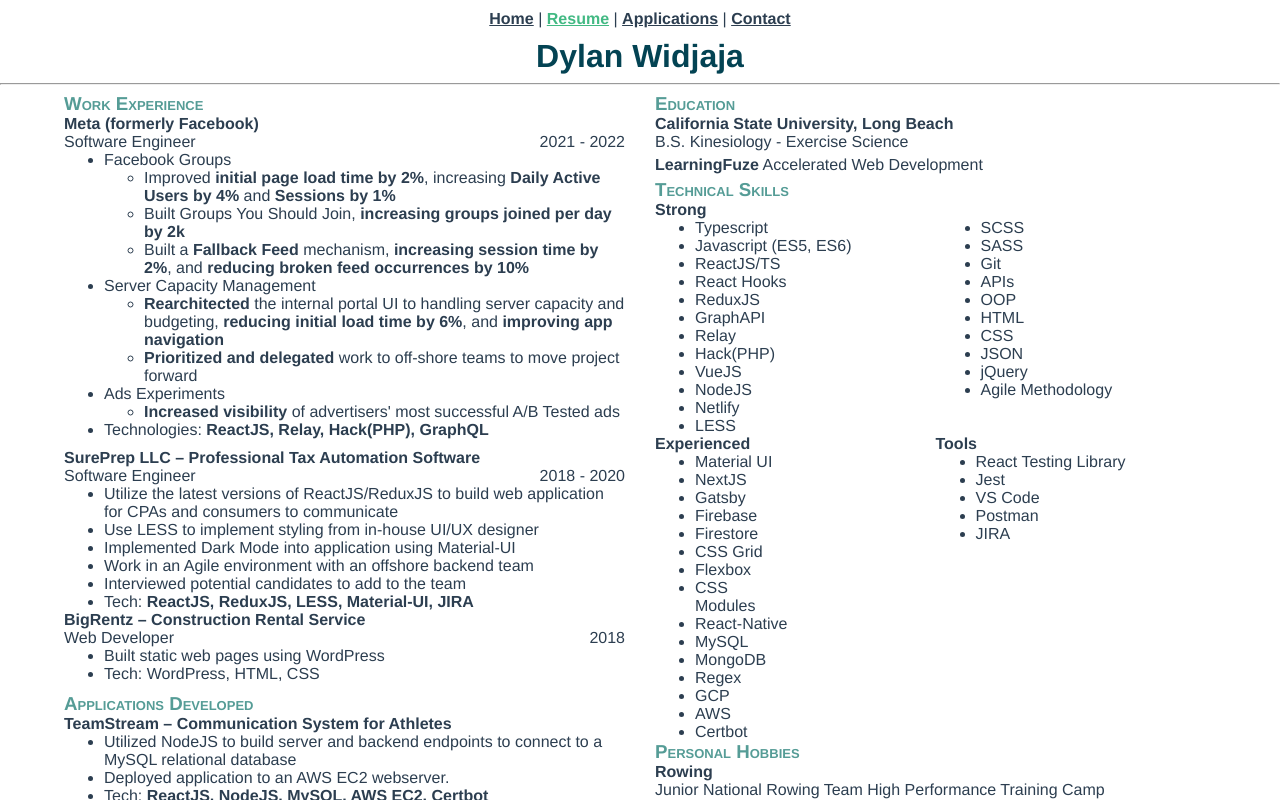
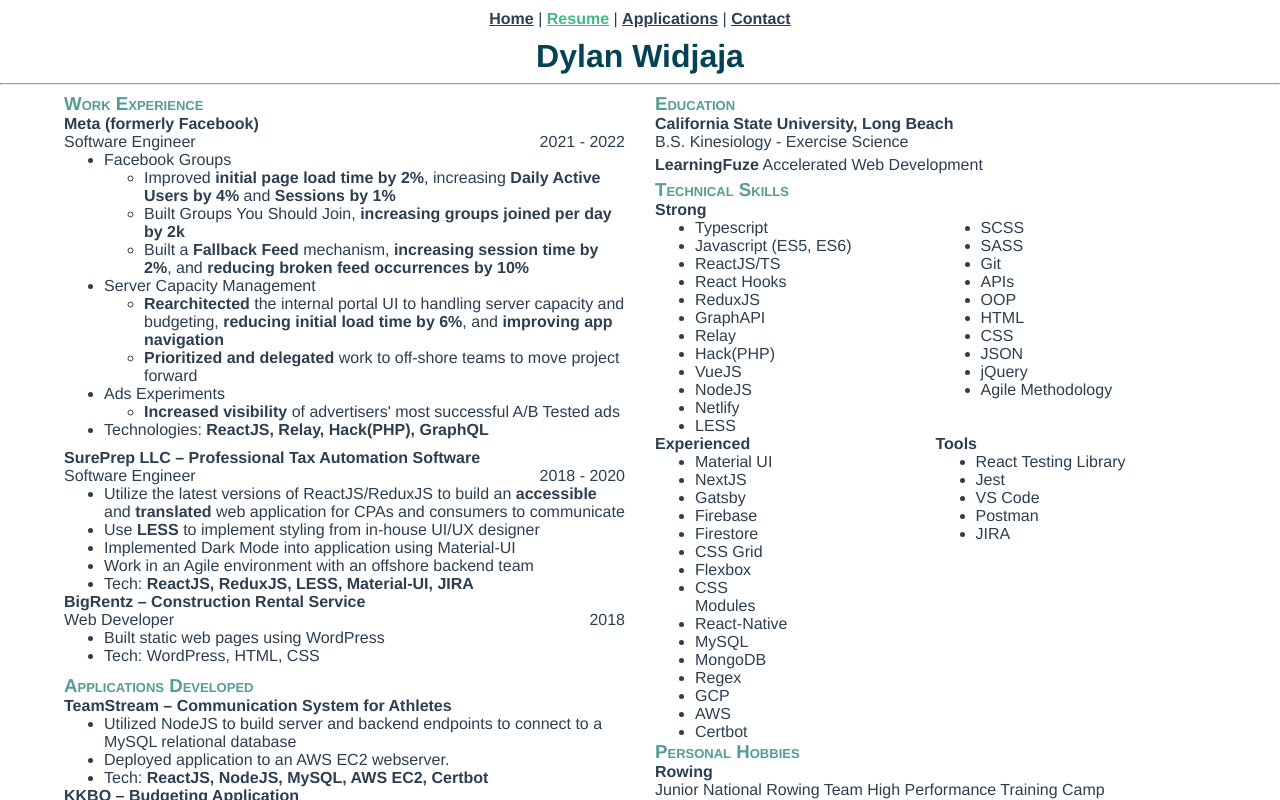
Before and after one commit to dwidjaja945/resume-portfolio, a Vue app: page /resume in a window 1280 px wide. Shown: the top 800 px of the page. Built offline with nearby package versions, Linux system fonts and the light colour scheme; no server answers.

Commit message:
updated resume

```diff
--- a/src/views/Resume.vue
+++ b/src/views/Resume.vue
@@ -98,21 +98,19 @@
               </div>
               <ul>
                 <li>
-                  Utilize the latest versions of ReactJS/ReduxJS to build web application for CPAs
-                  and consumers to communicate
+                  Utilize the latest versions of ReactJS/ReduxJS to build an <b>accessible</b> and
+                  <b>translated</b> web application for CPAs and consumers to communicate
                 </li>
-                <li>
-                  Use LESS to implement styling from in-house UI/UX designer
-                </li>
+                <li>Use <b>LESS</b> to implement styling from in-house UI/UX designer</li>
                 <li>
                   Implemented Dark Mode into application using Material-UI
                 </li>
                 <li>
                   Work in an Agile environment with an offshore backend team
                 </li>
-                <li>
+                <!-- <li>
                   Interviewed potential candidates to add to the team
-                </li>
+                </li> -->
                 <li>Tech: <b>ReactJS, ReduxJS, LESS, Material-UI, JIRA</b></li>
               </ul>
             </div>
```
